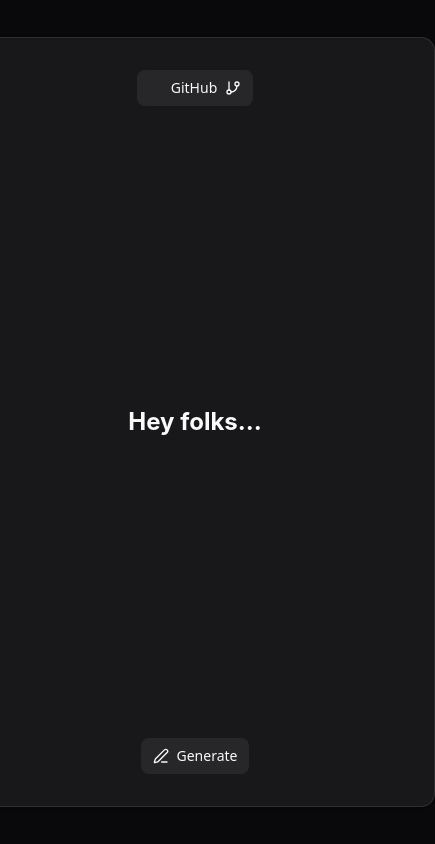
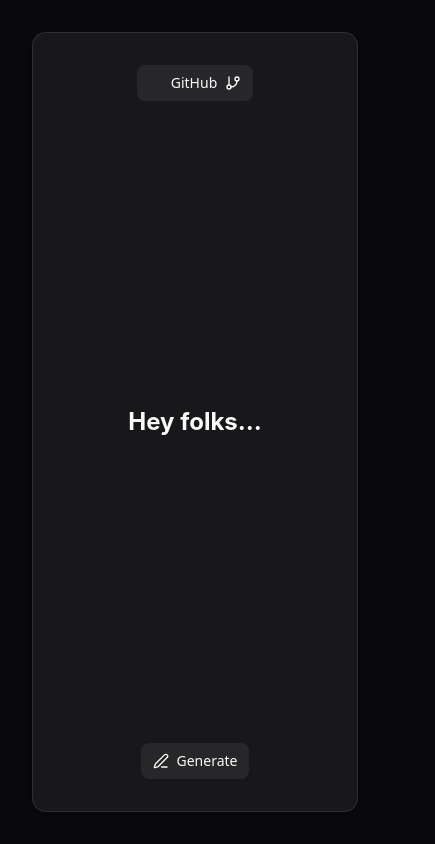
Before and after one commit to HoseanRC/roffle-gen, a React (Vite) app: page / in a window 390 px wide. Shown: the whole page, 435 px wide, since content can reach past the window. Built offline with nearby package versions, Linux system fonts and the light colour scheme; some icons are missing; a web font is replaced by a local one.

Commit message:
fixed layout problems on small screens (mobile)

```diff
--- a/src/App.tsx
+++ b/src/App.tsx
@@ -52,13 +52,14 @@ function App() {
     <ThemeProvider defaultTheme="dark" storageKey="vite-ui-theme">
       <div className="flex h-full flex-col items-center justify-center bg-background">
         <Card
-          className="flex flex-col items-center justify-center gap-4 p-8 w-120 transition-all duration-300 overflow-hidden"
+          className="flex flex-col items-center justify-center gap-4 p-8 h-full w-120 max-w-full transition-all duration-300 overflow-hidden"
         >
           <Button variant="secondary" className="w-fit content-center" onClick={() =>
             window.open("https://github.com/hoseanrc/roffle-gen", "_blank")
           }>
             <SiGithub /> GitHub <GitBranch />
           </Button>
+          <div className='h-full w-full flex items-center justify-center overflow-auto tp-10'>
             <AnimatePresence mode="wait">
               <motion.p
                 key={roffleText}
@@ -66,12 +67,13 @@ function App() {
                 animate={{ opacity: 1, y: 0 }}
                 exit={{ opacity: 0, y: -6 }}
                 transition={{ duration: 0.3, delay: 0.2 }}
-              className="text-2xl font-bold h-full text-center content-center min-h-150"
+                className="text-2xl font-bold max-h-full"
                 style={{ fontFamily: `'${fontFamily}', system-ui, -apple-system, "Segoe UI", Roboto, "Helvetica Neue", Arial` }}
               >
                 {roffleText}
               </motion.p>
             </AnimatePresence>
+          </div>
           <Button variant="secondary" className="w-fit" onClick={handleGenerate}>
             <PenLine /> Generate
           </Button>
--- a/src/index.css
+++ b/src/index.css
@@ -120,5 +120,5 @@
 }
 
 #root {
-  @apply h-dvh;
+  @apply h-dvh p-0;
 }
```
Lines whose indentation alone changed are shown as unchanged.
